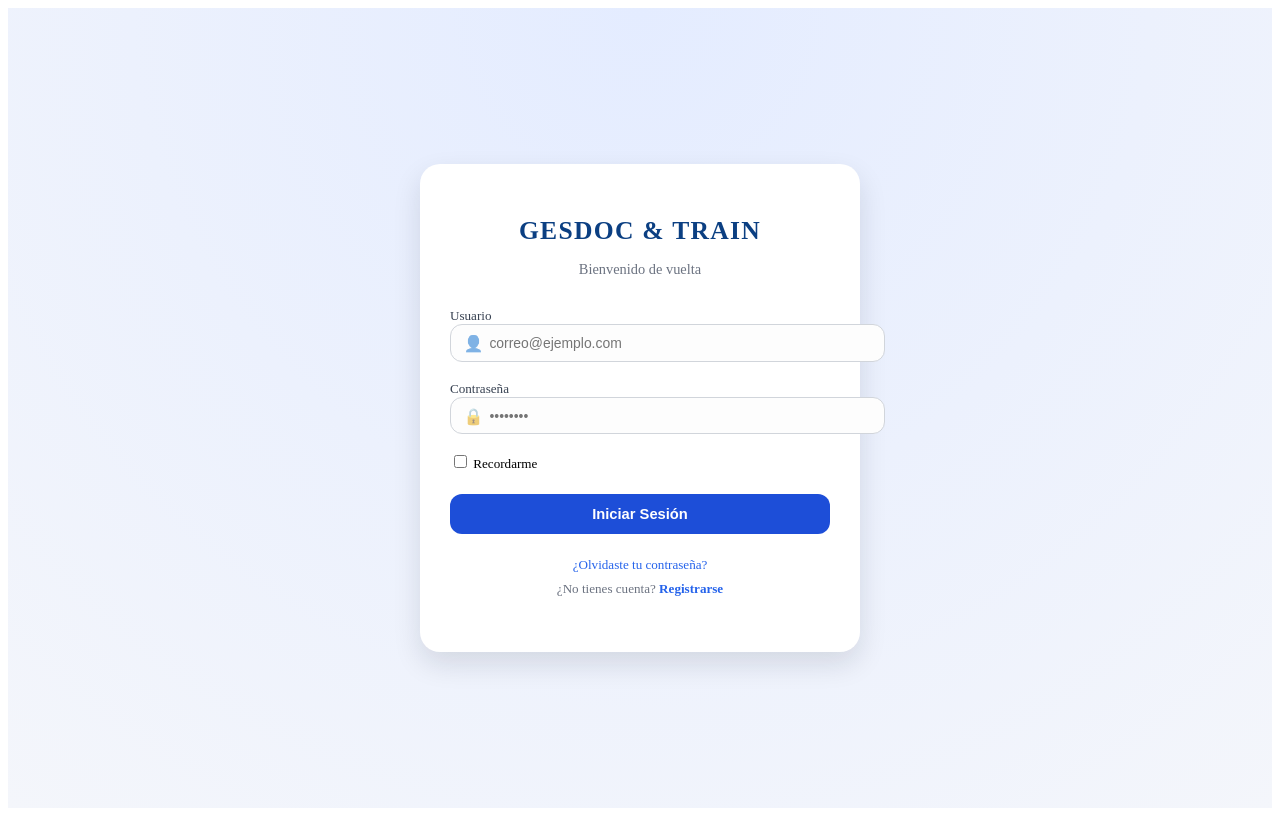
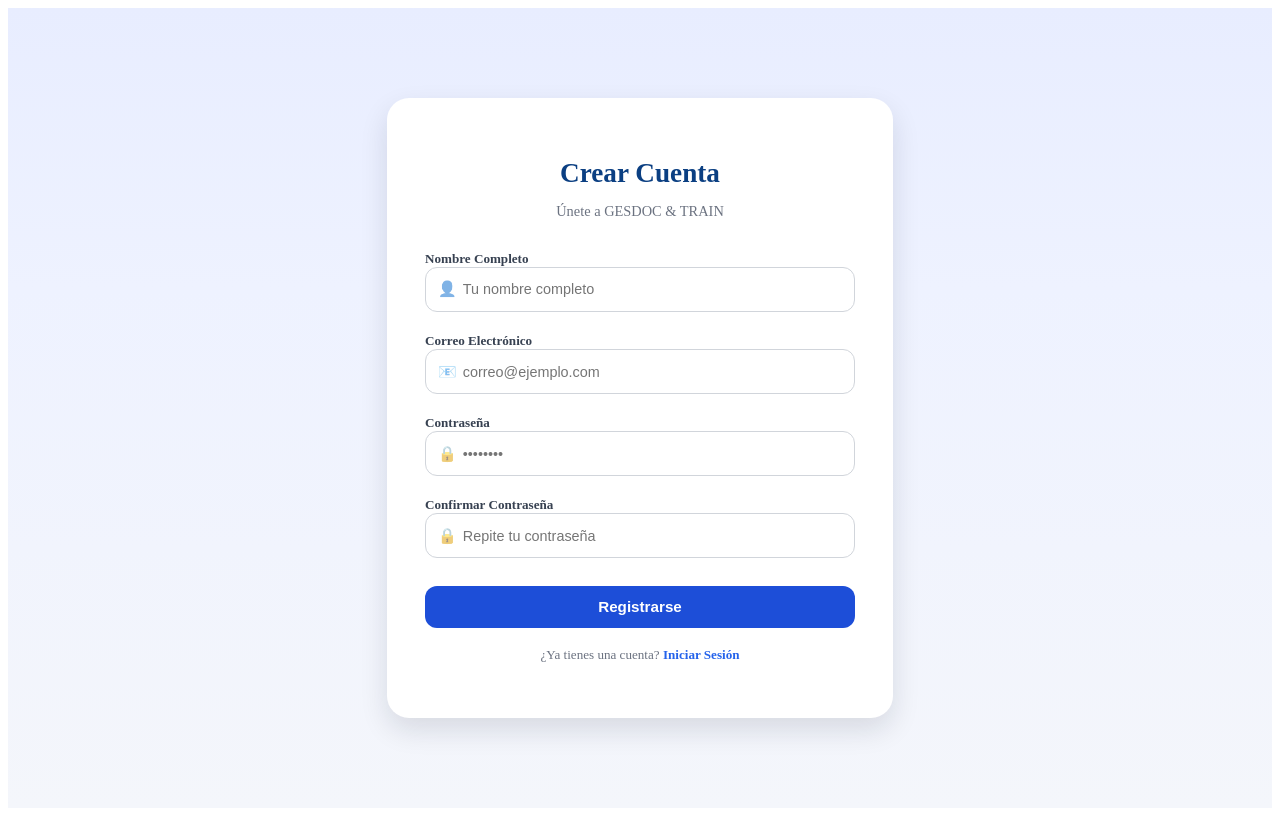
Before and after one commit to Carlos060801/GESDOC-TRAIN, a React (Vite) app in the folder repo-app/frontend/: page /register in a window 1280 px wide. Built offline with nearby package versions, Linux system fonts and the light colour scheme.

Commit message:
actualización login_register
actualización login_register

```diff
--- a/repo-app/frontend/src/pages/LoginPage.jsx
+++ b/repo-app/frontend/src/pages/LoginPage.jsx
@@ -1,4 +1,5 @@
 import React, { useState } from "react";
+import { Link } from "react-router-dom"; // 👈 IMPORTANTE
 
 const LoginPage = () => {
   const [form, setForm] = useState({
@@ -80,11 +81,12 @@
             <a href="#" className="auth-link">
               ¿Olvidaste tu contraseña?
             </a>
+
             <p className="auth-register-text">
               ¿No tienes cuenta?{" "}
-              <a href="#" className="auth-link-strong">
+              <Link to="/register" className="auth-link-strong">
                 Registrarse
-              </a>
+              </Link>
             </p>
           </div>
 
--- /dev/null
+++ b/repo-app/frontend/src/pages/RegisterPage.jsx
@@ -0,0 +1,110 @@
+import React, { useState } from "react";
+import { Link } from "react-router-dom";
+
+const RegisterPage = () => {
+  const [form, setForm] = useState({
+    name: "",
+    email: "",
+    password: "",
+    confirm: "",
+  });
+
+  const handleChange = (e) => {
+    const { name, value } = e.target;
+    setForm({ ...form, [name]: value });
+  };
+
+  const handleSubmit = (e) => {
+    e.preventDefault();
+    console.log("Datos de registro:", form);
+  };
+
+  return (
+    <div className="auth-page">
+      <div className="auth-card">
+
+        <h1 className="auth-title">Crear Cuenta</h1>
+        <p className="auth-subtitle">Únete a GESDOC & TRAIN</p>
+
+        <form onSubmit={handleSubmit} className="auth-form">
+
+          {/* Nombre */}
+          <label className="auth-label">Nombre Completo</label>
+          <div className="auth-input-wrapper">
+            <span className="auth-input-icon">👤</span>
+            <input
+              type="text"
+              name="name"
+              placeholder="Tu nombre completo"
+              className="auth-input"
+              value={form.name}
+              onChange={handleChange}
+              required
+            />
+          </div>
+
+          {/* Email */}
+          <label className="auth-label">Correo Electrónico</label>
+          <div className="auth-input-wrapper">
+            <span className="auth-input-icon">📧</span>
+            <input
+              type="email"
+              name="email"
+              placeholder="correo@ejemplo.com"
+              className="auth-input"
+              value={form.email}
+              onChange={handleChange}
+              required
+            />
+          </div>
+
+          {/* Contraseña */}
+          <label className="auth-label">Contraseña</label>
+          <div className="auth-input-wrapper">
+            <span className="auth-input-icon">🔒</span>
+            <input
+              type="password"
+              name="password"
+              placeholder="••••••••"
+              className="auth-input"
+              value={form.password}
+              onChange={handleChange}
+              required
+            />
+          </div>
+
+          {/* Confirmación */}
+          <label className="auth-label">Confirmar Contraseña</label>
+          <div className="auth-input-wrapper">
+            <span className="auth-input-icon">🔒</span>
+            <input
+              type="password"
+              name="confirm"
+              placeholder="Repite tu contraseña"
+              className="auth-input"
+              value={form.confirm}
+              onChange={handleChange}
+              required
+            />
+          </div>
+
+          <button type="submit" className="auth-btn-primary">
+            Registrarse
+          </button>
+
+          <div className="auth-links">
+            <p className="auth-register-text">
+              ¿Ya tienes una cuenta?{" "}
+              <Link className="auth-link-strong" to="/login">
+                Iniciar Sesión
+              </Link>
+            </p>
+          </div>
+
+        </form>
+      </div>
+    </div>
+  );
+};
+
+export default RegisterPage;
--- a/repo-app/frontend/src/router/index.jsx
+++ b/repo-app/frontend/src/router/index.jsx
@@ -1,14 +1,20 @@
 import { Routes, Route } from "react-router-dom";
+
 import LoginPage from "../pages/LoginPage";
+import RegisterPage from "../pages/RegisterPage";
 import DashboardPage from "../pages/DashboardPage";
 
 export const AppRouter = () => {
   return (
     <Routes>
+      {/* Rutas de autenticación */}
       <Route path="/login" element={<LoginPage />} />
+      <Route path="/register" element={<RegisterPage />} />
+
+      {/* Dashboard */}
       <Route path="/dashboard" element={<DashboardPage />} />
 
-      {/* fallback */}
+      {/* Ruta por defecto */}
       <Route path="*" element={<LoginPage />} />
     </Routes>
   );
--- a/repo-app/frontend/src/styles.css
+++ b/repo-app/frontend/src/styles.css
@@ -1,74 +1,88 @@
-/* ========================= */
-/*   LOGIN REFINADO FINAL   */
-/* ========================= */
-
+/* ======================= */
+/*   FONDO AZUL DEL LOGIN   */
+/* ======================= */
 .auth-page {
   min-height: 100vh;
   display: flex;
   align-items: center;
   justify-content: center;
-  background: radial-gradient(circle at top, #e4ecff, #f4f6fb);
+
+  /* El fondo azul que quieres conservar */
+  background: linear-gradient(
+    180deg,
+    #e8edff 0%,
+    #eef2ff 35%,
+    #f4f6fb 100%
+  );
 }
 
+/* ======================= */
+/*      TARJETA LOGIN      */
+/* ======================= */
 .auth-card {
-  width: 380px;
+  width: 430px;         /* <- Ajustado para inputs */
   background: #ffffff;
-  padding: 2.2rem 1.9rem 2.6rem;
-  border-radius: 20px;
+  padding: 2.6rem 2.4rem;
+  border-radius: 22px;
   box-shadow: 0 12px 28px rgba(15, 23, 42, 0.12);
   text-align: center;
 }
 
-/* TÍTULO */
+/* ======================= */
+/*   TÍTULO Y SUBTÍTULO    */
+/* ======================= */
 .auth-title {
-  font-size: 1.6rem;
+  font-size: 1.7rem;
   font-weight: 700;
   color: #0b3f82;
   margin-bottom: 0.3rem;
-  letter-spacing: 0.05em;
 }
 
 .auth-subtitle {
   font-size: 0.9rem;
   color: #6b7280;
-  margin-bottom: 1.8rem; /* BAJA TODO EL FORM UN POCO */
+  margin-bottom: 1.8rem;
 }
 
-/* FORM */
+/* ======================= */
+/*     INPUTS AJUSTADOS    */
+/* ======================= */
 .auth-form {
   text-align: left;
 }
 
 .auth-label {
   font-size: 0.82rem;
-  font-weight: 500;
+  font-weight: 600;
   color: #374151;
   margin-bottom: 0.25rem;
 }
 
-/* INPUTS */
 .auth-input-wrapper {
   position: relative;
-  margin-bottom: 1.1rem; /* MÁS ESPACIO ENTRE CAMPOS */
+  margin-bottom: 1.2rem;
 }
 
 .auth-input-icon {
   position: absolute;
-  left: 0.85rem;
+  left: 0.8rem;
   top: 50%;
   transform: translateY(-50%);
-  font-size: 1rem;
   opacity: 0.55;
+  font-size: 0.95rem;
 }
 
+/* 🎯 AQUÍ ESTÁ LA CORRECCIÓN DEL TAMAÑO */
 .auth-input {
   width: 100%;
-  padding: 0.6rem 0.9rem 0.6rem 2.4rem;
+  height: 45px;
+  padding: 0 1rem 0 2.3rem;
   border: 1px solid #d1d5db;
-  border-radius: 12px; /* MÁS REDONDEADO */
-  font-size: 0.87rem;
-  background: #fdfdfd;
+  border-radius: 12px;
+  font-size: 0.9rem;
+  background: #ffffff;
   transition: 0.2s;
+  box-sizing: border-box;
 }
 
 .auth-input:focus {
@@ -77,41 +91,43 @@
   outline: none;
 }
 
-/* RECORDARME */
+/* ======================= */
+/*  CHECKBOX Y BOTÓN       */
+/* ======================= */
 .auth-remember {
   font-size: 0.82rem;
-  margin: 0.2rem 0 1.4rem;
+  margin: 0.2rem 0 1.3rem;
 }
 
-/* BOTÓN */
 .auth-btn-primary {
   width: 100%;
-  padding: 0.75rem;
+  padding: 0.8rem;
   background: #1d4ed8;
   border: none;
   border-radius: 12px;
   color: #fff;
-  font-size: 0.92rem;
+  font-size: 0.95rem;
   font-weight: 600;
   cursor: pointer;
-  margin-bottom: 1.4rem; /* BAJA LOS ENLACES */
+  margin-top: 0.5rem;
 }
 
 .auth-btn-primary:hover {
   background: #1e40af;
 }
 
-/* LINKS */
+/* ======================= */
+/*    LINKS INFERIORES     */
+/* ======================= */
 .auth-links {
   text-align: center;
-  font-size: 0.82rem;
+  margin-top: 1.2rem;
 }
 
 .auth-link {
+  font-size: 0.82rem;
   color: #2563eb;
   text-decoration: none;
-  display: inline-block;
-  margin-bottom: 0.35rem;
 }
 
 .auth-link:hover {
@@ -119,9 +135,9 @@
 }
 
 .auth-register-text {
+  margin-top: 0.4rem;
+  font-size: 0.82rem;
   color: #6b7280;
-  font-size: 0.82rem;
-  margin-top: 0.2rem;
 }
 
 .auth-link-strong {
@@ -129,7 +145,3 @@
   font-weight: 600;
   text-decoration: none;
 }
-
-.auth-link-strong:hover {
-  text-decoration: underline;
-}
```
